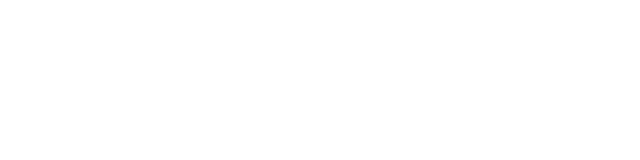
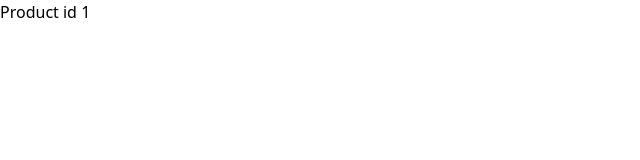
Before and after one commit to GGiunashvili/recipeApp, a React (Vite) app: page /products/1 in a window 1280 px wide. Before the commit this address had no page. Shown: the top 160 px of the page, without its empty margins (0-640 px from the left). Built offline with nearby package versions, Linux system fonts and the light colour scheme.

Commit message:
USEPARAMS

```diff
--- a/src/App.tsx
+++ b/src/App.tsx
@@ -3,16 +3,19 @@ import HomePage from "./pages/HomePage";
 import Dashboard from "./pages/Dashboard";
 import Settings from "./pages/Settings";
 import Profile from "./pages/Profile";
-
+import PageNotFound from "./pages/PageNotFound";
+import Products from "./pages/Products";
 const App = () => {
   return (
     <BrowserRouter>
       <Routes>
         <Route path="/" element={<HomePage />} />
+        <Route path="/products/:id" element={<Products />} />
         <Route path="/dashboard" element={<Dashboard />}>
           <Route path="settings" element={<Settings />} />
           <Route path="profile" element={<Profile />} />
         </Route>
+        <Route path="*" element={<PageNotFound />} />
       </Routes>
     </BrowserRouter>
   );
--- /dev/null
+++ b/src/pages/PageNotFound.tsx
@@ -0,0 +1,5 @@
+import React from "react";
+
+export default function PageNotFound() {
+  return <div>PAGE NOT FOUND</div>;
+}
--- /dev/null
+++ b/src/pages/Products.tsx
@@ -0,0 +1,5 @@
+import { useParams } from "react-router-dom";
+export default function Products() {
+  const { id } = useParams();
+  return <div>Product id {id}</div>;
+}
```
